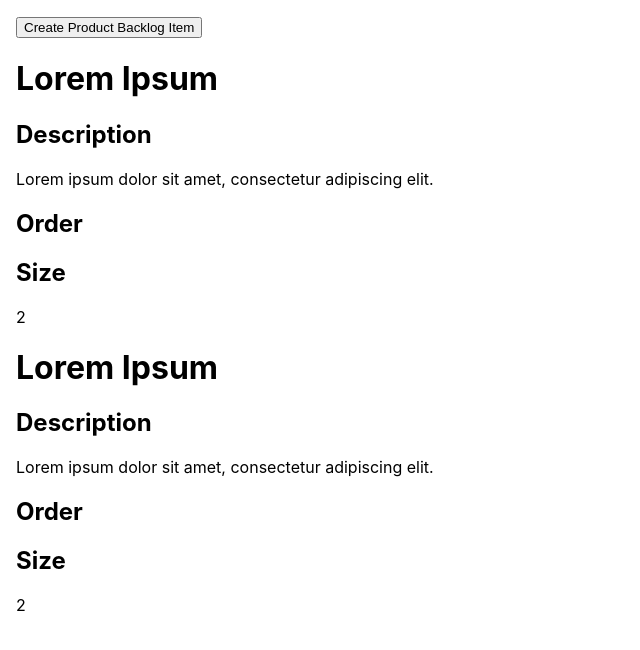
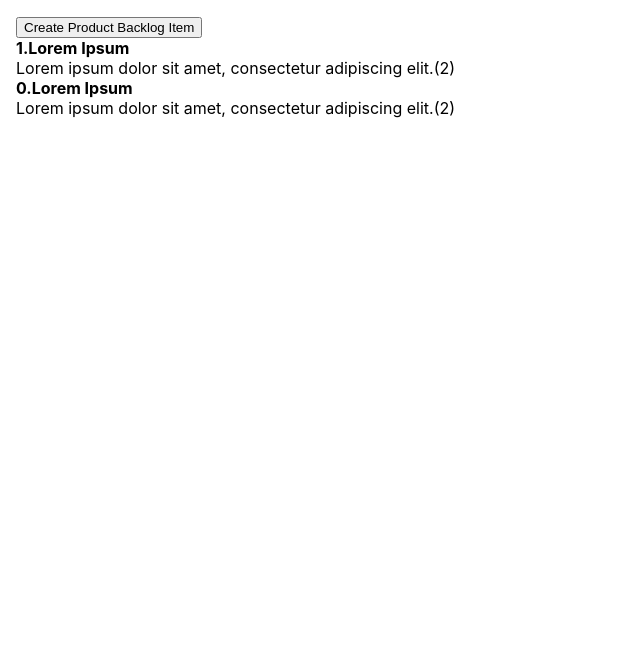
Before and after one commit to oliverkocsis/product-backlog, a React (Create React App) app: page / in a window 1280 px wide. Shown: the top 650 px of the page, without its empty margins (0-640 px from the left). Built offline with nearby package versions, Linux system fonts and the light colour scheme.

Commit message:
Seperate pages, components, and services

```diff
--- a/src/App.js
+++ b/src/App.js
@@ -1,7 +1,7 @@
-import ProductBacklog from './ProductBacklog';
+import ProductBacklogPage from './pages/ProductBacklogPage/ProductBacklogPage';
 
 function App() {
-  return <ProductBacklog></ProductBacklog>;
+  return <ProductBacklogPage></ProductBacklogPage>;
 }
 
 export default App;
--- a/src/ProductBacklog.css
+++ /dev/null
@@ -1,3 +0,0 @@
-.ProductBacklog {
-    padding: 1em;
-}
--- a/src/ProductBacklog.js
+++ /dev/null
@@ -1,36 +0,0 @@
-import React, { useState } from 'react';
-import './ProductBacklog.css'
-import ProductBacklogItem from './ProductBacklogItem';
-
-
-function ProductBacklog() {
-
-    const example = {
-        title: 'Lorem Ipsum',
-        description: 'Lorem ipsum dolor sit amet, consectetur adipiscing elit.',
-        order: 1,
-        size: 2
-    };
-
-    const [productBacklogItems, setProductBacklogItems] = useState([{ ...example }, { ...example }]);
-
-    const createProductBacklogItem = function () {
-        setProductBacklogItems([...productBacklogItems, { ...example }]);
-    };
-
-    return (
-        <div className='ProductBacklog'>
-            <button onClick={createProductBacklogItem}>Create Product Backlog Item</button>
-            {productBacklogItems.map((productBacklogItem, index) => (
-                <ProductBacklogItem
-                    key={index}
-                    title={productBacklogItem.title}
-                    description={productBacklogItem.description}
-                    size={productBacklogItem.size}>
-                </ProductBacklogItem>
-            ))}
-        </div>
-    );
-}
-
-export default ProductBacklog;
--- a/src/ProductBacklogItem.js
+++ /dev/null
@@ -1,25 +0,0 @@
-import React from 'react';
-import PropTypes from 'prop-types';
-
-function ProductBacklogItem(props) {
-    return (
-        <div>
-            <h1>{props.title}</h1>
-            <h2>Description</h2>
-            <p>{props.description}</p>
-            <h2>Order</h2>
-            <p>{props.order}</p>
-            <h2>Size</h2>
-            <p>{props.size}</p>
-        </div>
-    );
-}
-
-ProductBacklogItem.propTypes = {
-    title: PropTypes.string.isRequired,
-    description: PropTypes.string,
-    order: PropTypes.number,
-    size: PropTypes.number
-};
-
-export default ProductBacklogItem;
--- /dev/null
+++ b/src/components/ProductBacklogItemWidget/ProductBacklogItemWidget.js
@@ -0,0 +1,32 @@
+import React from 'react';
+import PropTypes from 'prop-types';
+
+function ProductBacklogItemWdiget(props) {
+    const productBacklogItem = props.productBacklogItem
+
+    return (
+        <div>
+            <div>
+                <strong>
+                    <span>{productBacklogItem.order}</span>.
+                    <span>{productBacklogItem.title}</span>
+                </strong>
+            </div>
+            <div>
+                <span>{productBacklogItem.description}</span>
+                (<span>{productBacklogItem.size}</span>)
+            </div>
+        </div>
+    );
+}
+
+ProductBacklogItemWdiget.propTypes = {
+    productBacklogItem: PropTypes.shape({
+        title: PropTypes.string,
+        description: PropTypes.string,
+        order: PropTypes.number,
+        size: PropTypes.number
+    })
+};
+
+export default ProductBacklogItemWdiget;
--- /dev/null
+++ b/src/pages/ProductBacklogPage/ProductBacklogPage.css
@@ -0,0 +1,3 @@
+.ProductBacklogPage {
+    padding: 1em;
+}
--- /dev/null
+++ b/src/pages/ProductBacklogPage/ProductBacklogPage.js
@@ -0,0 +1,24 @@
+import React, { useState } from 'react';
+import './ProductBacklogPage.css'
+import ProductBacklogItemWidget from '../../components/ProductBacklogItemWidget/ProductBacklogItemWidget';
+import { getProductBacklog } from '../../services/ProductBacklogService';
+
+function ProductBacklogPage() {
+
+    const [productBacklogItems, setProductBacklogItems] = useState(getProductBacklog());
+
+    const createProductBacklogItem = function () {
+        setProductBacklogItems([...productBacklogItems, { ...productBacklogItems[0], id: productBacklogItems.length, order: productBacklogItems.length }]);
+    };
+
+    return (
+        <div className='ProductBacklogPage'>
+            <button onClick={createProductBacklogItem}>Create Product Backlog Item</button>
+            {productBacklogItems.map((productBacklogItem) => (
+                <ProductBacklogItemWidget key={productBacklogItem.id} productBacklogItem={productBacklogItem} />
+            ))}
+        </div>
+    );
+}
+
+export default ProductBacklogPage;
--- /dev/null
+++ b/src/services/ProductBacklogService.js
@@ -0,0 +1,16 @@
+const mockProductBacklogItem = {
+    id: 0,
+    title: 'Lorem Ipsum',
+    description: 'Lorem ipsum dolor sit amet, consectetur adipiscing elit.',
+    order: 0,
+    size: 2
+};
+
+const mockProductBacklog = [
+    { ...mockProductBacklogItem, id: 0, order: 1 },
+    { ...mockProductBacklogItem, id: 1, order: 0 }
+]
+
+export function getProductBacklog() {
+    return mockProductBacklog;
+}
```
Also changed, not shown: src/pages/ProductBackogItemPage/ProductBacklogItemPage.js (added, +13 -0 lines), 1 other file (tests, documents, lock files or other folders).
